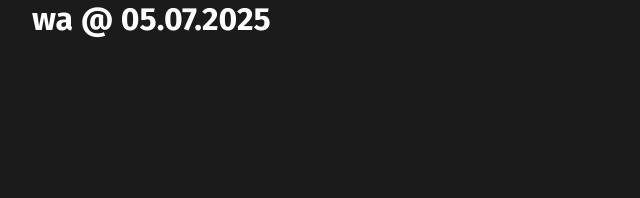
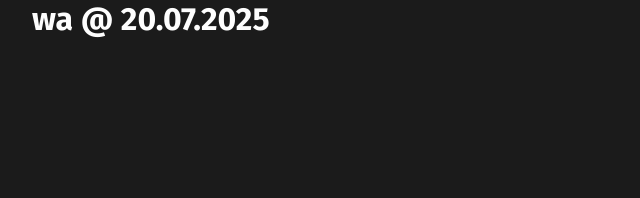
Before and after one commit to ndntmndntm/ndntmndntm.github.io, a Jekyll site: the page built from wa.html, in a window 1280 px wide. Shown: the top 198 px of the page, without its empty margins (0-640 px from the left). Built offline with Jekyll 4.4.1, drawn with Linux system fonts in a browser that asks for light colours; a script that is not in the unit is left out.

Commit message:
wa.js fix

```diff
--- a/js/wa.js
+++ b/js/wa.js
@@ -33,7 +33,7 @@ function generateWAName(filename) {
 }
 
 function pushWA(filename, wa) {
-    WA[filename] = text;
+    WA[filename] = wa;
     const div = document.createElement("div");
     div.appendChild(document.createTextNode(generateWAName(filename)));
     const btn = document.createElement("button");
--- a/wa.html
+++ b/wa.html
@@ -2,5 +2,5 @@
 layout: default
 permalink: /wa/
 ---
-<h1 id="wa-update">wa @ 05.07.2025</h1>
+<h1 id="wa-update">wa @ 20.07.2025</h1>
 <script src="{{ "js/wa.js" | prepend: site.url}}"></script>
```
